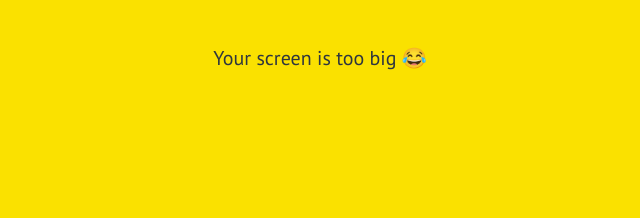
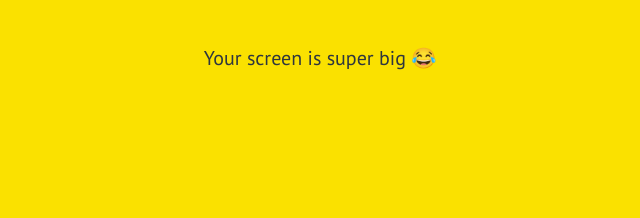
Before and after one commit to Nora1476/kokoa-clone-2022, a plain HTML site: page index.html in a window 1280 px wide. Shown: the part 342-560 px from the top of the page, 320-960 px from the left. Drawn offline with Linux system fonts and the light colour scheme; a web font is replaced by a local one.

Commit message:
Update index.html

```diff
--- a/index.html
+++ b/index.html
@@ -39,7 +39,7 @@
     </form>
 
     <div id="no-mobile">
-      <span>Your screen is too big 😂</span>
+      <span>Your screen is super big 😂</span>
     </div>
 
   <script
```
